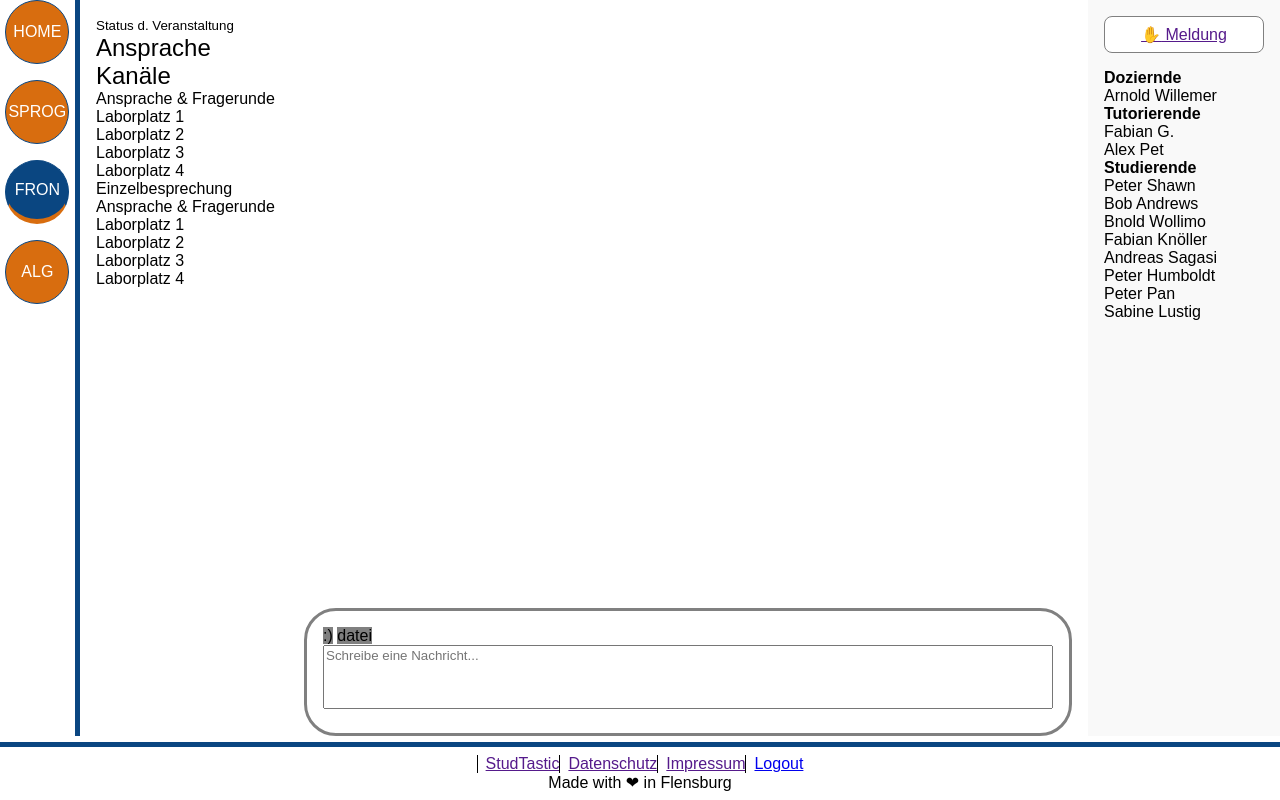
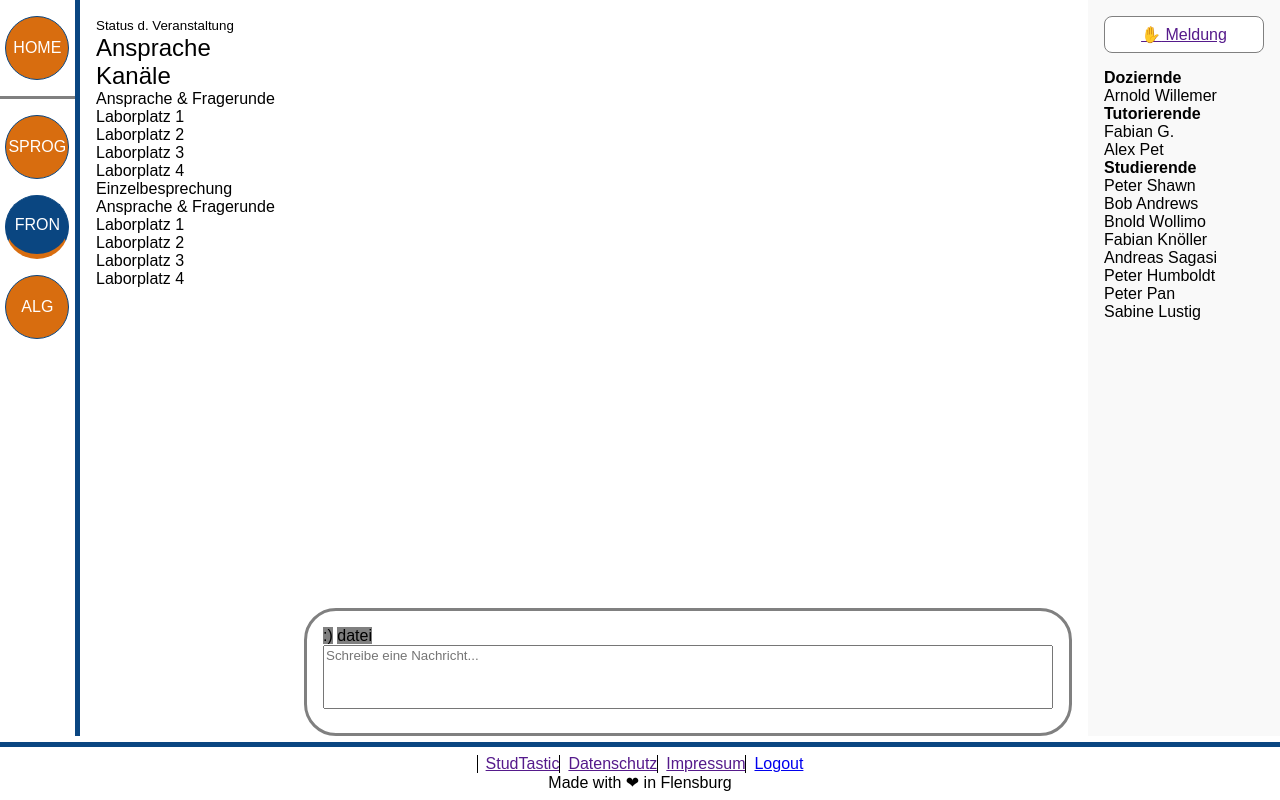
Before and after one commit to fschoenfeldt/studtastic-semesterprojekt, a website: page views/pages/03-channel.html in a window 1280 px wide. Drawn offline with nearby package versions, Linux system fonts and the light colour scheme; files that its build step writes are made by us from their sources; a web font is replaced by a local one.

Commit message:
eventselection fixes

```diff
--- a/scss/components/_eventselection.scss
+++ b/scss/components/_eventselection.scss
@@ -17,6 +17,10 @@ div.eventselection {
 
         a {
             text-decoration: none;
+        }
+
+        .homelink {
+            display: none;
         }
 
         li.event {
@@ -53,6 +57,13 @@ div.eventselection {
     ul.events {
         flex-direction: column;
 
+        .homelink {
+            display: block;
+            border-bottom: solid $grey;
+            margin-top: $spacing;
+            margin-bottom: $spacing;
+        }
+
         li.event {
             width: $spacing*4;
             height: $spacing*4;
```
Also changed, not shown: web/css/studtastic.css, 1 other file.
